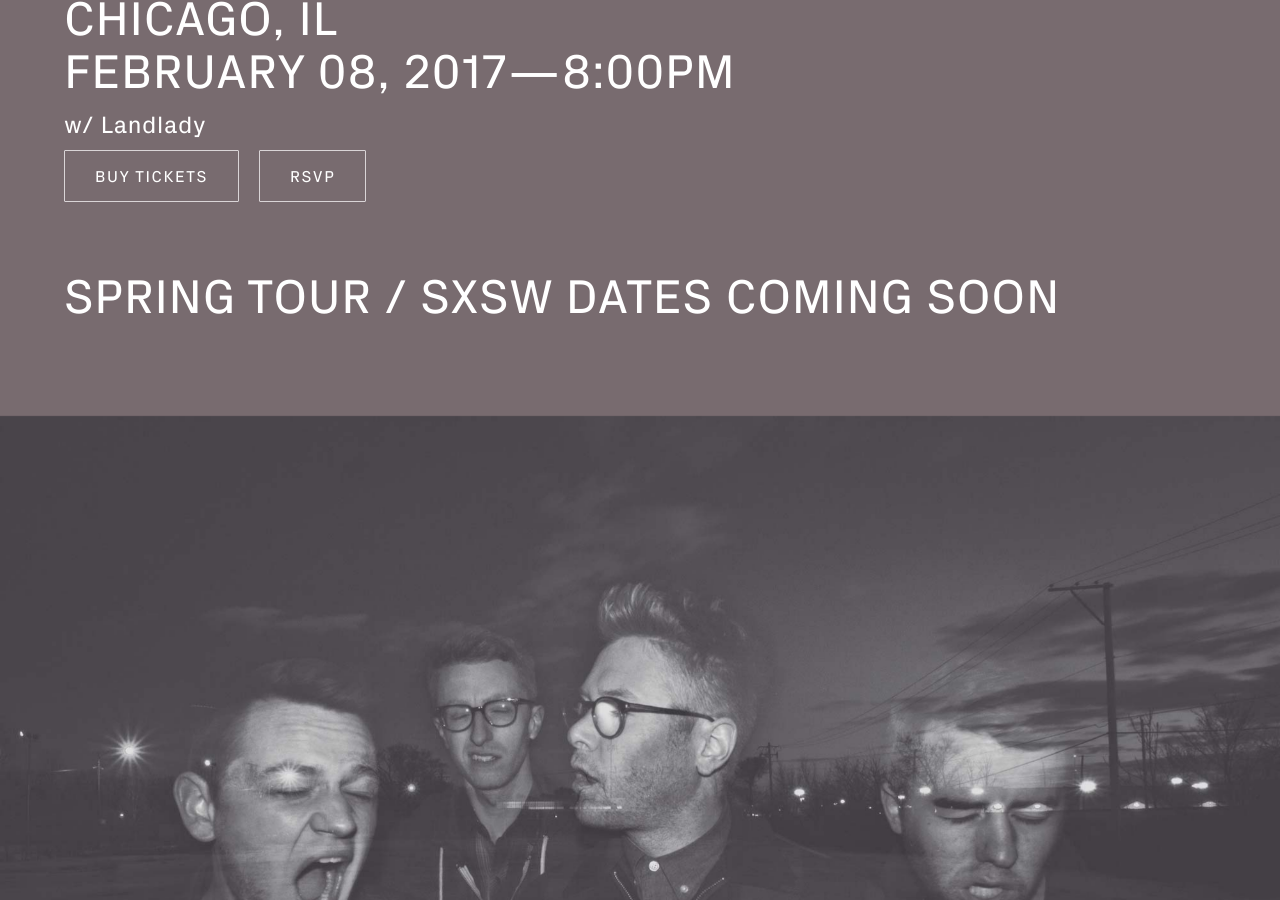
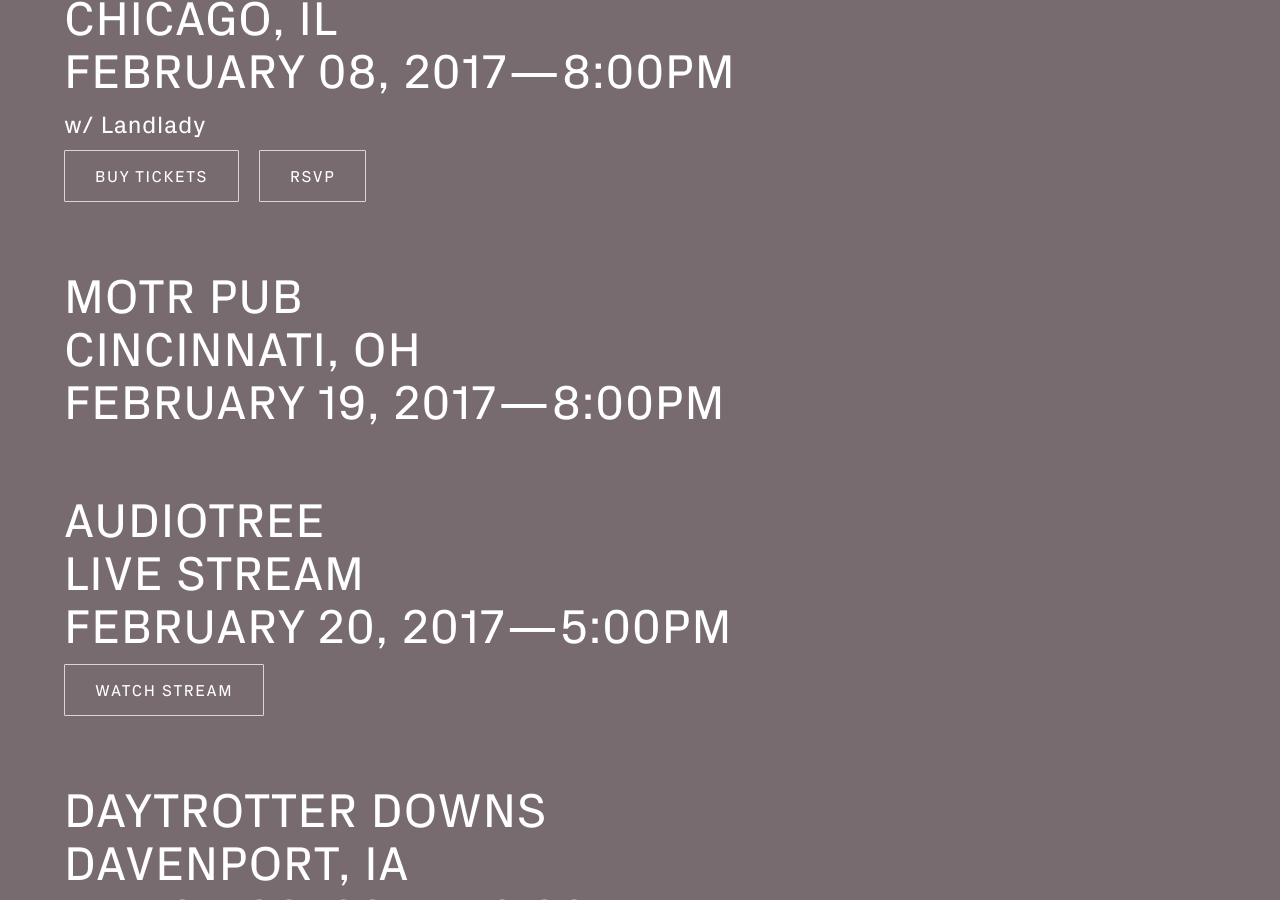
Before and after one commit to sunjacket/sunjacket.github.io, a Jekyll site: the page built from index.html, in a window 1280 px wide and 900 px high, scrolled down 4517 px. Built offline with Jekyll 4.4.1, drawn with Linux system fonts in a browser that asks for light colours; nearby versions of some CDN libraries; comment, search, counter and statistics services are not loaded; some of the changed text lies outside the part shown.

Commit message:
Update shows

```diff
--- a/index.html
+++ b/index.html
@@ -147,7 +147,43 @@
           <dd class="show-location">Chicago, IL</dd>
           <dd class="show-date-time">February 08, 2017—8:00PM</dd>
           <dd class="show-bands">w/ Landlady</dd>
-           <a class="btn btn-buy-tickets" href="http://www.lh-st.com/Shows/02-08-2017+Landlady" target="_blank">Buy Tickets</a><a class="btn btn-rsvp" href="https://www.facebook.com/events/793985074075492/" target="_blank">RSVP</a>
+          <dd class="show-links">
+            <a class="btn btn-buy-tickets" href="http://www.lh-st.com/Shows/02-08-2017+Landlady" target="_blank">Buy Tickets</a><a class="btn btn-rsvp" href="https://www.facebook.com/events/793985074075492/" target="_blank">RSVP</a>
+          </dd>
+        </dl>
+      </li>
+      <!-- /show -->
+      <!-- show -->
+      <li class="show">
+        <dl class="show-details">
+          <dt class="show-venue">MOTR Pub</dt>
+          <dd class="show-location">Cincinnati, OH</dd>
+          <dd class="show-date-time">February 19, 2017—8:00PM</dd>
+        </dl>
+      </li>
+      <!-- /show -->
+      <!-- show -->
+      <li class="show">
+        <dl class="show-details">
+          <dt class="show-venue">Audiotree</dt>
+          <dd class="show-location">Live Stream</dd>
+          <dd class="show-date-time">February 20, 2017—5:00PM</dd>
+          <dd class="show-links">
+            <a class="btn btn-rsvp" href="https://audiotree.tv/live" target="_blank">Watch Stream</a>
+          </dd>
+        </dl>
+      </li>
+      <!-- /show -->
+      <!-- show -->
+      <li class="show">
+        <dl class="show-details">
+          <dt class="show-venue">Daytrotter Downs</dt>
+          <dd class="show-location">Davenport, IA</dd>
+          <dd class="show-date-time">March 03, 2017—2:00PM</dd>
+          <dd class="show-bands">w/ Post Animal, Joan of Arc, NE-HI, Tara Terra</dd>
+          <dd class="show-links">
+            <a class="btn btn-buy-tickets" href="https://www.eventbrite.com/e/daytrotter-downs-2017-daytrotter-hq-redstone-roomrme-march-34-2017-tickets-30365939342" target="_blank">Buy Tickets</a><a class="btn btn-rsvp" href="https://www.facebook.com/events/299087803819092/322640821463790/" target="_blank">RSVP</a>
+          </dd>
         </dl>
       </li>
       <!-- /show -->
```
